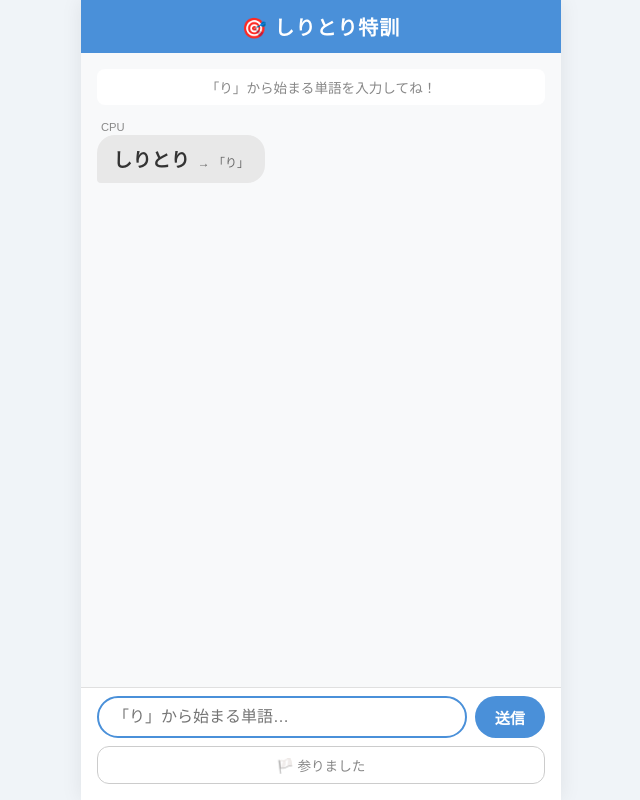
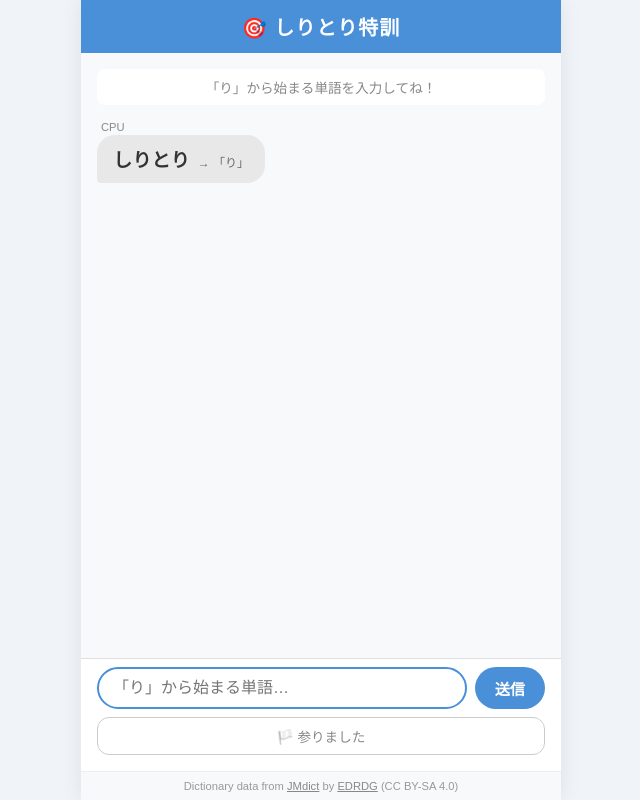
Before and after one commit to ChisatoMatoba/Siritori-Training, a React (Vite) app: page / in a window 1280 px wide. Shown: the whole page, without its empty margins (319-959 px from the left). Built offline with nearby package versions, Linux system fonts and the light colour scheme.

Commit message:
feat: JMdict/EDRDGのクレジット表示をフッターに追加 (CC BY-SA 4.0)

```diff
--- a/src/App.jsx
+++ b/src/App.jsx
@@ -37,6 +37,13 @@ export default function App() {
           onReset={resetGame}
         />
       )}
+      <footer className={styles.footer}>
+        Dictionary data from{' '}
+        <a href="https://www.edrdg.org/wiki/index.php/JMdict-EDICT_Dictionary_Project" target="_blank" rel="noopener noreferrer">JMdict</a>
+        {' '}by{' '}
+        <a href="https://www.edrdg.org/" target="_blank" rel="noopener noreferrer">EDRDG</a>
+        {' '}(CC BY-SA 4.0)
+      </footer>
     </div>
   );
 }
--- a/src/App.module.css
+++ b/src/App.module.css
@@ -12,3 +12,16 @@
   flex: 1;
   overflow: hidden;
 }
+
+.footer {
+  padding: 8px 12px;
+  text-align: center;
+  font-size: 0.7rem;
+  color: #999;
+  border-top: 1px solid #eee;
+}
+
+.footer a {
+  color: #888;
+  text-decoration: underline;
+}
```
